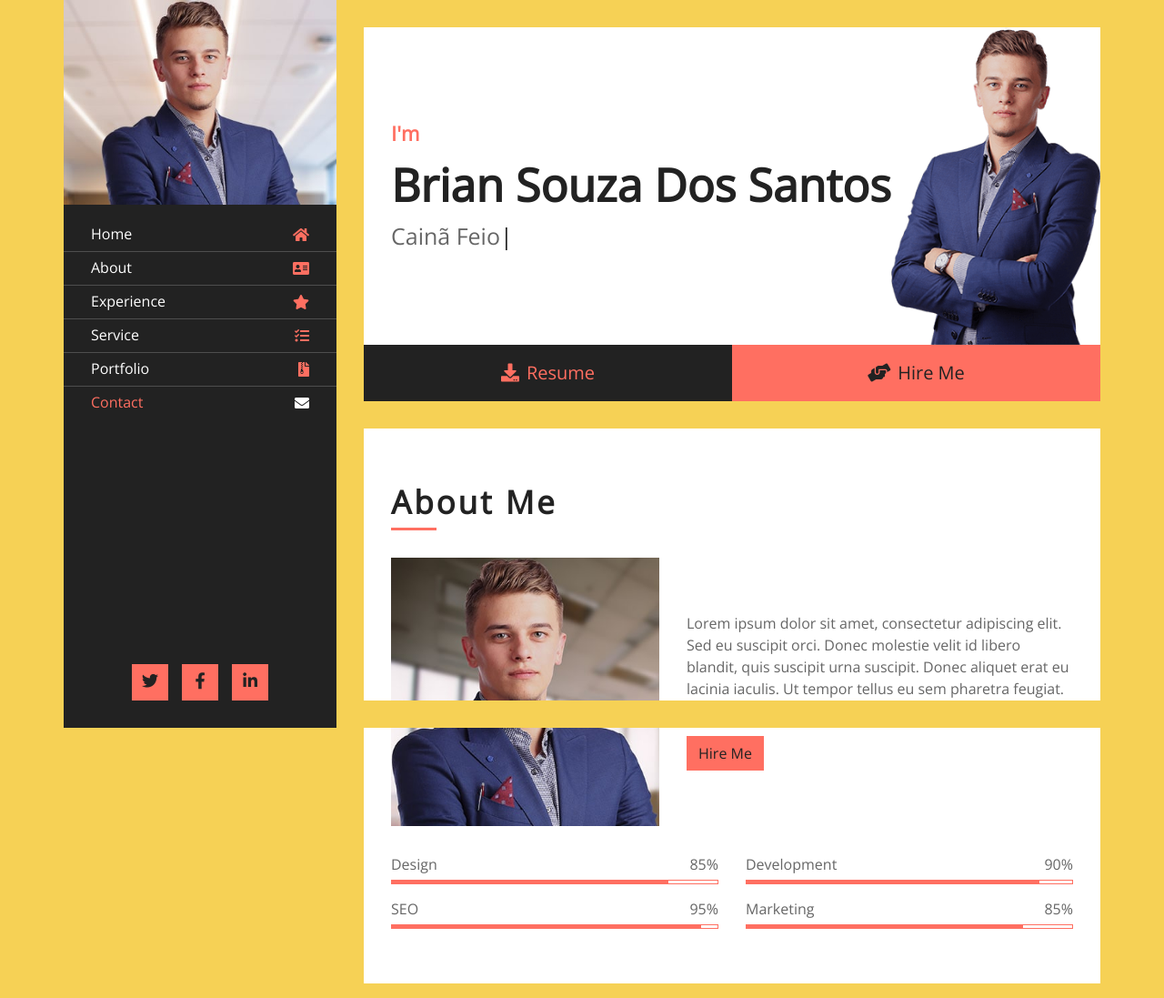
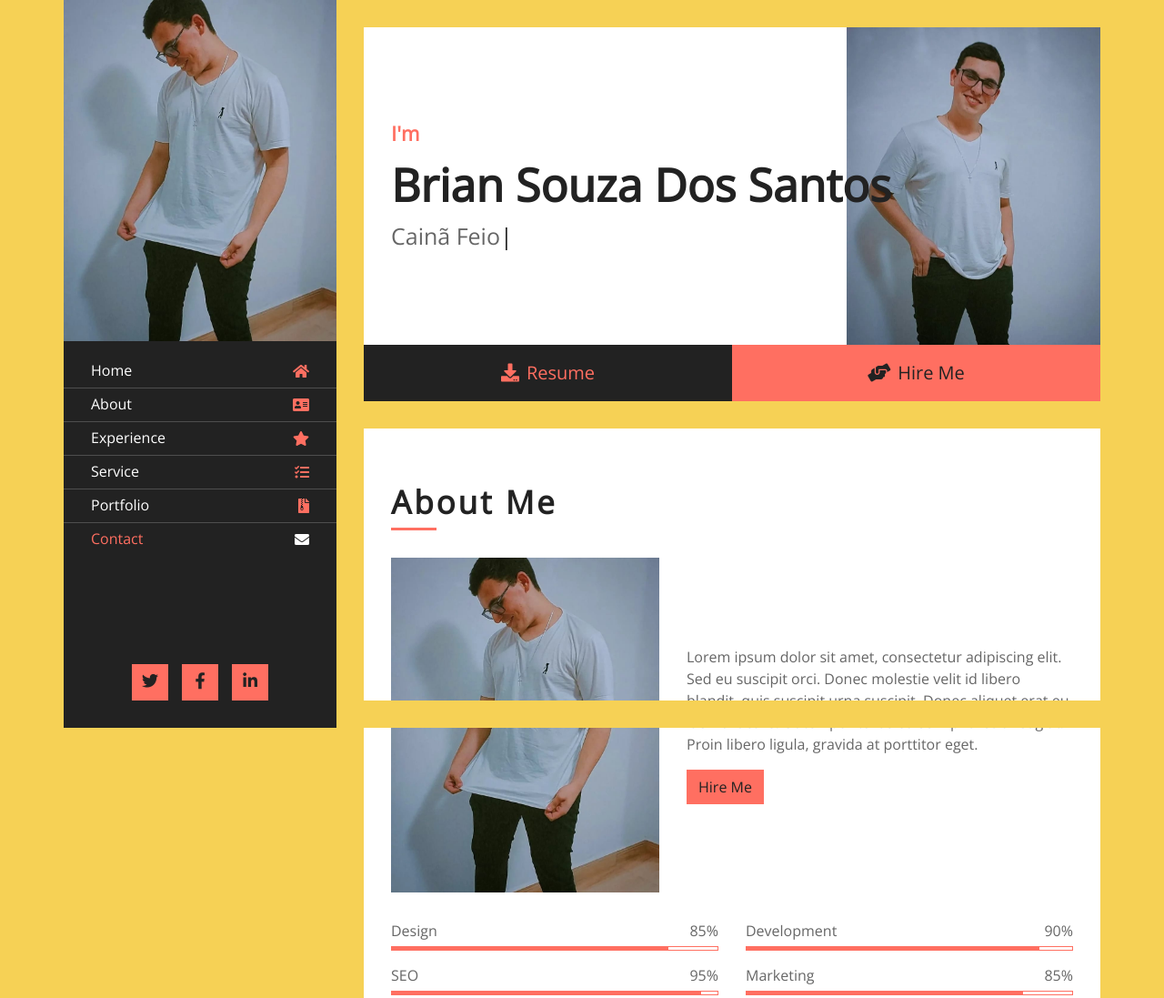
Before and after one commit to ProjetosSouza/Curriculo, a plain HTML site: page index.html in a window 1280 px wide. Shown: the top 1097 px of the page at 91% size. Drawn offline with nearby package versions, Linux system fonts and the light colour scheme.

Commit message:
Add files via upload

```diff
--- a/css/style.css
+++ b/css/style.css
@@ -314,7 +314,7 @@ a:focus {
 
 .header .content-inner {
     padding: 100px 30px;
-    background: url(../img/profile.png) right bottom no-repeat;
+    background: url(../img/eu\ 2.jpg) right bottom no-repeat;
     background-size: contain;
 }
 
--- a/index.html
+++ b/index.html
@@ -28,7 +28,7 @@
         <div class="wrapper">
             <div class="sidebar">
                 <div class="sidebar-header">
-                    <img src="img/profile.jpg" alt="Image">
+                    <img src="img/eu.jpg" alt="Image">
                 </div>
                 <div class="sidebar-content">
                     <nav class="navbar navbar-expand-md bg-dark navbar-dark">
@@ -95,7 +95,7 @@
                         </div>
                         <div class="row align-items-center">
                             <div class="col-md-6 col-lg-5">
-                                <img src="img/about.jpg" alt="Image">
+                                <img src="img/eu.jpg" alt="Image">
                             </div>
                             <div class="col-md-6 col-lg-7">
                                 <p>
```
Also changed, not shown: img/canada.png (added), img/eu 2.jpg (added), img/eu.jpg (added).
